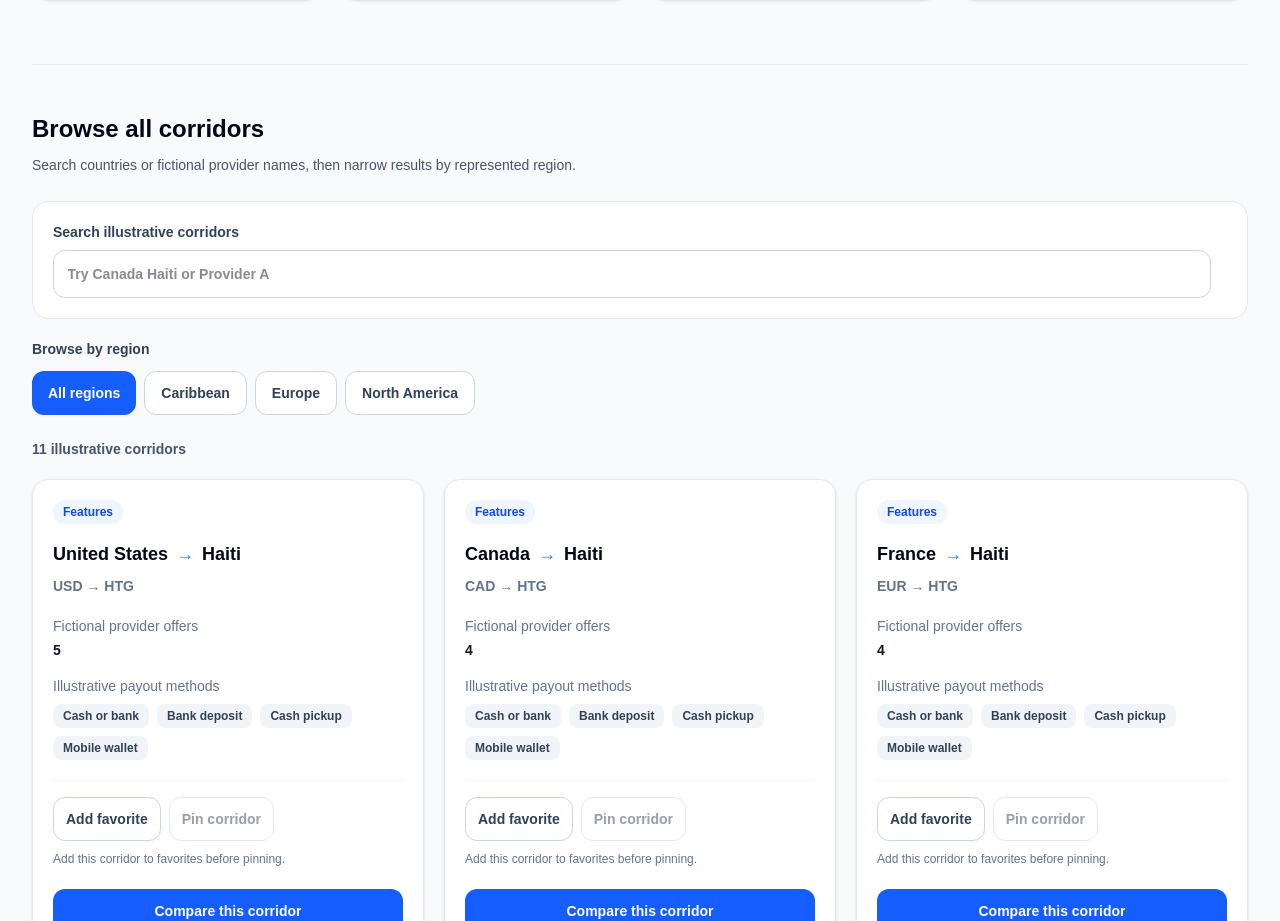
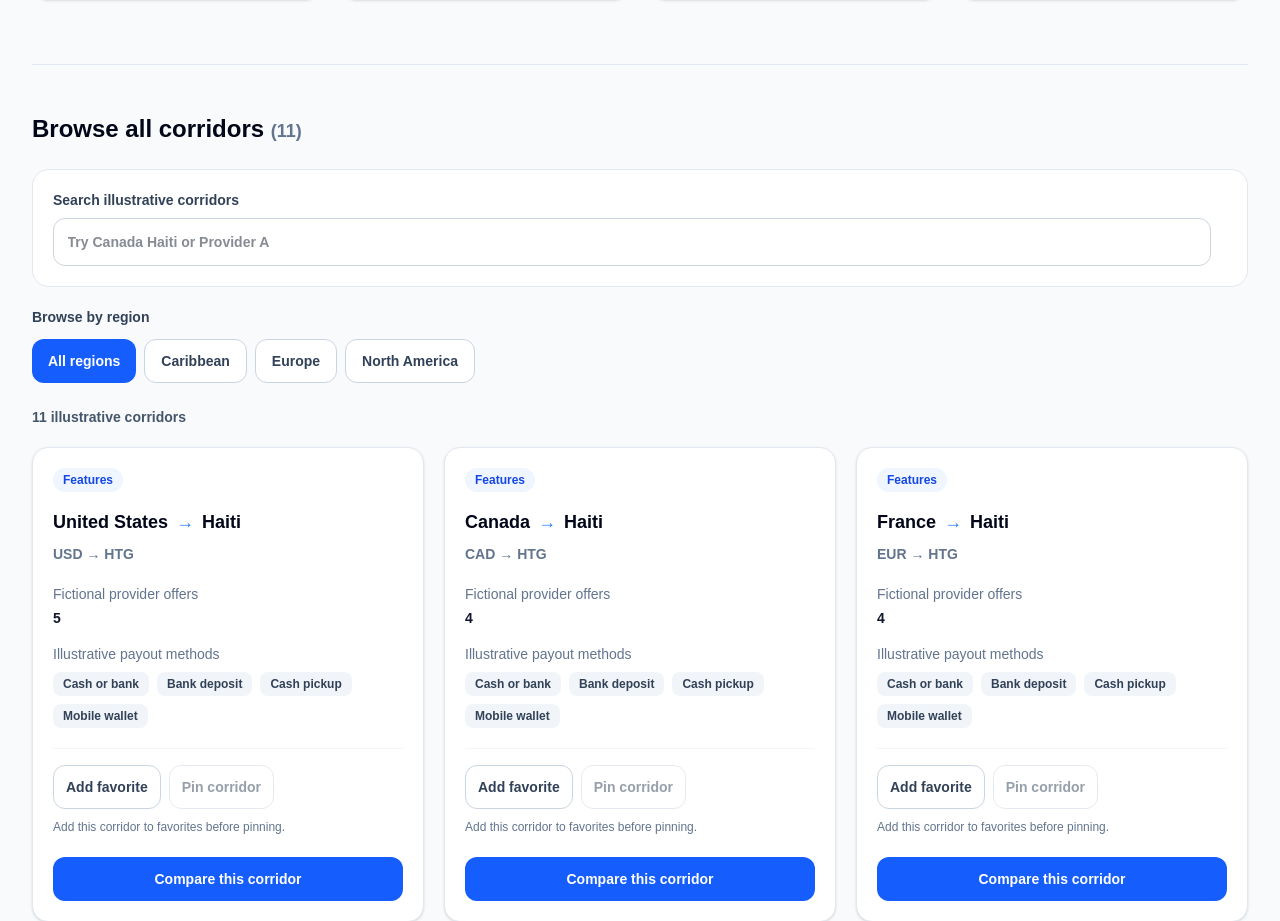
Before and after one commit to RPGA2015/TransferHub, a Next.js app: page /en/marketplace in a window 1280 px wide. Shown: the part 2078-2999 px from the top of the page. Built offline with nearby package versions, Linux system fonts and the light colour scheme.

Commit message:
Add live corridor count to marketplace browsing

```diff
--- a/components/MarketplaceExplorer.tsx
+++ b/components/MarketplaceExplorer.tsx
@@ -97,7 +97,14 @@ export default function MarketplaceExplorer({ locale, dictionary }: { locale: Lo
       </section>
 
       <section aria-labelledby="browse-corridors-heading" className="mt-16 border-t border-slate-200 pt-12">
-        <div className="max-w-2xl"><h2 id="browse-corridors-heading" className="text-2xl font-bold text-slate-950">{dictionary.marketplace.browseAll}</h2><p className="mt-2 text-sm leading-6 text-slate-600">{dictionary.marketplace.browseDescription}</p></div>
+  <div className="max-w-2xl">
+  <h2 id="browse-corridors-heading" className="text-2xl font-bold text-slate-950">
+    {dictionary.marketplace.browseAll}{" "}
+    <span className="text-lg font-semibold text-slate-500">
+      ({visibleCorridors.length})
+    </span>
+  </h2>
+</div>
         <form role="search" className="mt-6 grid gap-4 rounded-2xl border border-slate-200 bg-white p-5 lg:grid-cols-[1fr_auto] lg:items-end" onSubmit={(event) => event.preventDefault()}>
           <label htmlFor="corridor-search" className="grid gap-2 text-sm font-bold text-slate-700">{dictionary.marketplace.search}
             <input id="corridor-search" type="search" value={query} onChange={(event) => setQuery(event.target.value)} placeholder={dictionary.marketplace.searchPlaceholder} className="comparison-control" />
```
